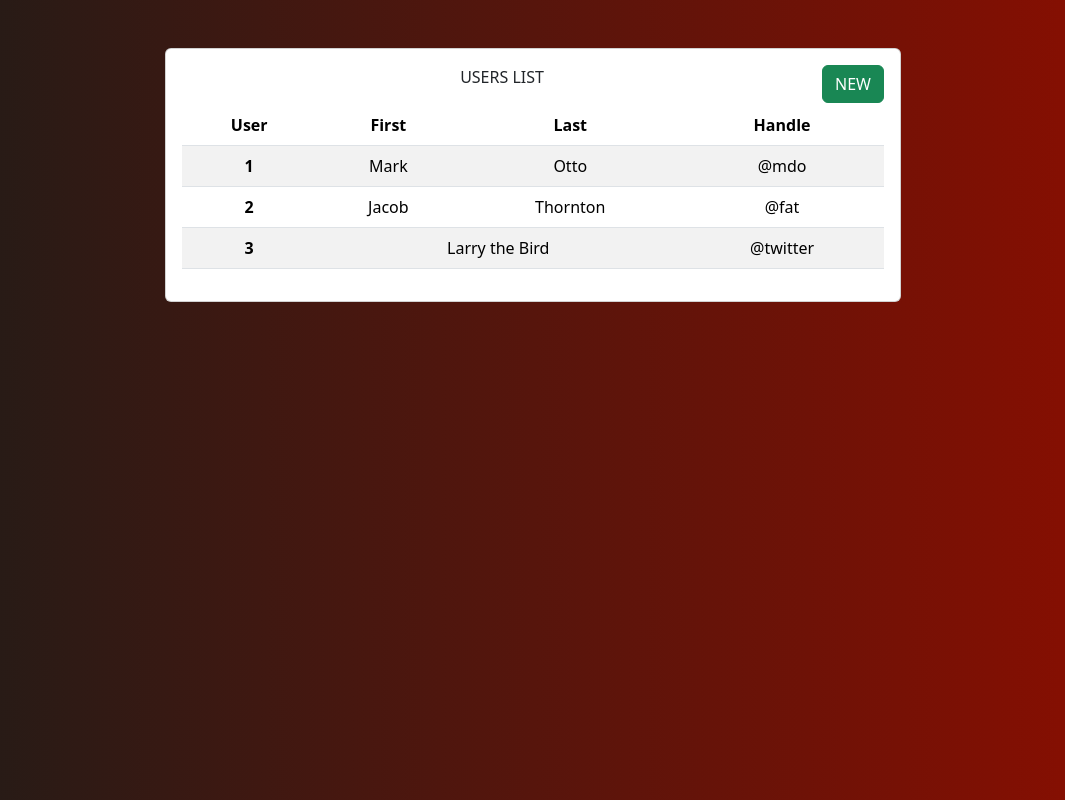
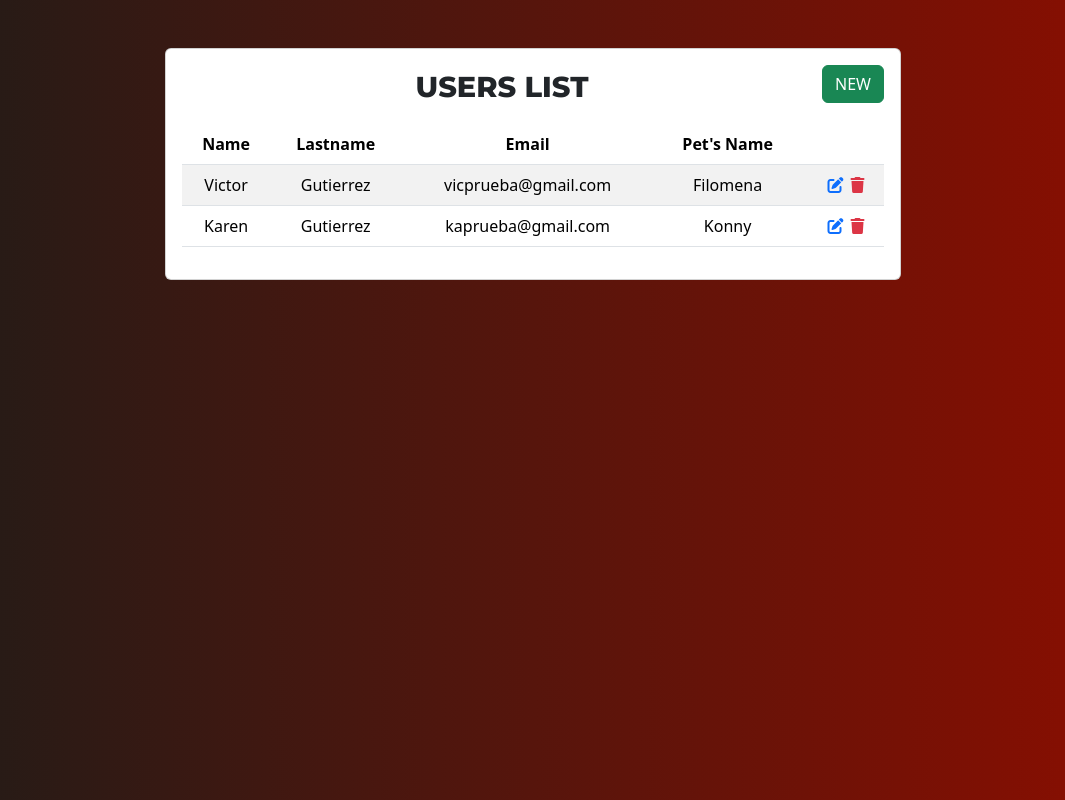
Before and after one commit to VicVapor/SantiJuanVicFood, an Angular app: page / in a window 1280 px wide. Shown: the whole page, without its empty margins (107-1172 px from the left). Built offline with nearby package versions, Linux system fonts and the light colour scheme.

Commit message:
CRUD
Se crean las rutas para los formularios de ver y crear usuarios, además se dan estilos.

```diff
--- a/src/app/app-routing.module.ts
+++ b/src/app/app-routing.module.ts
@@ -3,11 +3,13 @@ import { RouterModule, Routes } from '@angular/router';
 // Componentes
 import { ListUsersComponent } from './components/list-users/list-users.component';
 import { CreateUserComponent } from './components/create-user/create-user.component';
+import { LoginComponent } from './components/login/login.component';
 
 const routes: Routes = [
   { path: '', component: ListUsersComponent },
   { path: 'create-user', component: CreateUserComponent },
   { path: 'edit-user/:id', component: CreateUserComponent },
+  { path: 'login', component: LoginComponent },
   { path: '**', redirectTo: '', pathMatch: 'full' },
 ];
 
--- a/src/app/components/create-user/create-user.component.html
+++ b/src/app/components/create-user/create-user.component.html
@@ -1 +1,53 @@
-<p>create-user works!</p>
+<div class="container mt-5">
+    <div class="row">
+        <div class="col-lg-6 offset-lg-3">
+            <div class="card">
+                <div class="card-body">
+                    <span class="tittle">CREATE USER</span>
+                    <form class="mt-3">
+                        <div class="mb-3">
+                            <input type="text" class="form-control form-control-lg" placeholder="Name">
+                        </div>
+                        <div class="mb-3">
+                            <input type="text" class="form-control form-control-lg" placeholder="Lastname">
+                        </div>
+                        <div class="mb-3">
+                            <input type="email" class="form-control form-control-lg" placeholder="Email">
+                        </div>
+                        <div class="mb-3">
+                            <input type="password" class="form-control form-control-lg" placeholder="Password">
+                        </div>
+                        <div class="mb-3">
+                            <input type="password" class="form-control form-control-lg" placeholder="Confirm Password">
+                        </div>
+                        <div class="mb-3">
+                            <input type="text" class="form-control form-control-lg" placeholder="Pet Name">
+                        </div>
+                        <div class="mb-3">
+                            <br>
+                            <h3 class="tittle">Feeding Schedule:</h3>
+                            <label>Monday:</label>
+                            <input type="time" class="form-control form-control-lg">
+                            <br>
+                            <label>Tuesday:</label>
+                            <input type="time" class="form-control form-control-lg">
+                            <br>
+                            <label>Wednesday:</label>
+                            <input type="time" class="form-control form-control-lg">
+                            <br>
+                            <label>Thursday:</label>
+                            <input type="time" class="form-control form-control-lg">
+                            <br>
+                            <label>Friday:</label>
+                            <input type="time" class="form-control form-control-lg">
+                        </div>
+                        <div class="mb-3">
+                            <button class="btn btn-secondary btn-lg float-start" routerLink="/">GO BACK</button>
+                            <button class="btn btn-success btn-lg float-end">SUBMIT</button>
+                        </div>
+                    </form>
+                </div>
+            </div>
+        </div>
+    </div>
+</div>
--- a/src/app/components/list-users/list-users.component.css
+++ b/src/app/components/list-users/list-users.component.css
@@ -0,0 +1,4 @@
+.fa-solid{
+    cursor: pointer;
+    margin-left: 7px;
+}
--- a/src/app/components/list-users/list-users.component.html
+++ b/src/app/components/list-users/list-users.component.html
@@ -3,34 +3,39 @@
     <div class="col-lg-8 offset-lg-2">
       <div class="card">
         <div class="card-body text-center">
-                    <span>USERS LIST</span>
-                    <button class="btn btn-success float-end">NEW</button>
+          <span class="tittle">USERS LIST</span>
+          <button class="btn btn-success float-end" routerLink="/create-user">NEW</button>
           <table class="table table-striped mt-3">
             <thead>
               <tr>
-                            <th scope="col">User</th>
-                            <th scope="col">First</th>
-                            <th scope="col">Last</th>
-                            <th scope="col">Handle</th>
+                <th scope="col">Name</th>
+                <th scope="col">Lastname</th>
+                <th scope="col">Email</th>
+                <th scope="col">Pet's Name</th>
+                <th scope="col"></th>
               </tr>
             </thead>
             <tbody>
               <tr>
-                            <th scope="row">1</th>
-                            <td>Mark</td>
-                            <td>Otto</td>
-                            <td>@mdo</td>
+                <td>Victor</td>
+                <td>Gutierrez</td>
+                <td>vicprueba@gmail.com</td>
+                <td>Filomena</td>
+                <td>
+                  <i class="fa-solid fa-pen-to-square text-primary"></i>
+                  <i class="fa-solid fa-trash text-danger"></i>
+
+                </td>
               </tr>
               <tr>
-                            <th scope="row">2</th>
-                            <td>Jacob</td>
-                            <td>Thornton</td>
-                            <td>@fat</td>
-                          </tr>
-                          <tr>
-                            <th scope="row">3</th>
-                            <td colspan="2">Larry the Bird</td>
-                            <td>@twitter</td>
+                <td>Karen</td>
+                <td>Gutierrez</td>
+                <td>kaprueba@gmail.com</td>
+                <td>Konny</td>
+                <td>
+                  <i class="fa-solid fa-pen-to-square text-primary"></i>
+                  <i class="fa-solid fa-trash text-danger"></i>
+                </td>
               </tr>
             </tbody>
           </table>
--- /dev/null
+++ b/src/app/components/login/login.component.html
@@ -0,0 +1,44 @@
+<div id="layoutAuthentication">
+    <div id="layoutAuthentication_content">
+        <main>
+            <div class="container">
+                <div class="row justify-content-center">
+                    <div class="col-lg-5">
+                        <div class="card shadow-lg border-0 rounded-lg mt-5">
+                            <div class="card-header">
+                                <h3 class="text-center font-weight-light my-4">Login</h3>
+                            </div>
+                            <div class="card-body">
+                                <form>
+                                    <div class="form-floating mb-3">
+                                        <input class="form-control" id="inputEmail" type="email"
+                                            placeholder="name@example.com" />
+                                        <label for="inputEmail">Email address</label>
+                                    </div>
+                                    <div class="form-floating mb-3">
+                                        <input class="form-control" id="inputPassword" type="password"
+                                            placeholder="Password" />
+                                        <label for="inputPassword">Password</label>
+                                    </div>
+                                    <div class="form-check mb-3">
+                                        <input class="form-check-input" id="inputRememberPassword" type="checkbox"
+                                            value="" />
+                                        <label class="form-check-label" for="inputRememberPassword">Remember
+                                            Password</label>
+                                    </div>
+                                    <div class="d-flex align-items-center justify-content-between mt-4 mb-0">
+                                        <a class="small" href="password.html">Forgot Password?</a>
+                                        <a class="btn btn-primary" href="menu.html">Login</a>
+                                    </div>
+                                </form>
+                            </div>
+                            <div class="card-footer text-center py-3">
+                                <div class="small"><a href="register.html">Need an account? Sign up!</a></div>
+                            </div>
+                        </div>
+                    </div>
+                </div>
+            </div>
+        </main>
+    </div>
+</div>
--- a/src/index.html
+++ b/src/index.html
@@ -1,13 +1,20 @@
 <!doctype html>
 <html lang="en">
+
 <head>
   <meta charset="utf-8">
   <title>Client</title>
   <base href="/">
   <meta name="viewport" content="width=device-width, initial-scale=1">
   <link rel="icon" type="image/x-icon" href="favicon.ico">
+  <link rel="stylesheet" href="https://cdnjs.cloudflare.com/ajax/libs/font-awesome/6.4.0/css/all.min.css">
+  <link rel="preconnect" href="https://fonts.googleapis.com">
+  <link rel="preconnect" href="https://fonts.gstatic.com" crossorigin>
+  <link href="https://fonts.googleapis.com/css2?family=Montserrat:wght@800&display=swap" rel="stylesheet">
 </head>
+
 <body>
   <app-root></app-root>
 </body>
+
 </html>
--- a/src/styles.css
+++ b/src/styles.css
@@ -12,3 +12,8 @@ body {
     #8e0e00
   ); /* W3C, IE 10+/ Edge, Firefox 16+, Chrome 26+, Opera 12+, Safari 7+ */
 }
+
+.tittle {
+  font-size: 1.8rem;
+  font-family: "Montserrat", sans-serif;
+}
```
Also changed, not shown: src/app/app.module.ts (+9 -7 lines), src/app/components/login/login.component.ts (added, +10 -0 lines), src/app/models/user.ts (+10 -10 lines), src/app/components/login/login.component.css (added), 1 other file (tests, documents, lock files or other folders). Lines whose indentation alone changed are shown as unchanged.
